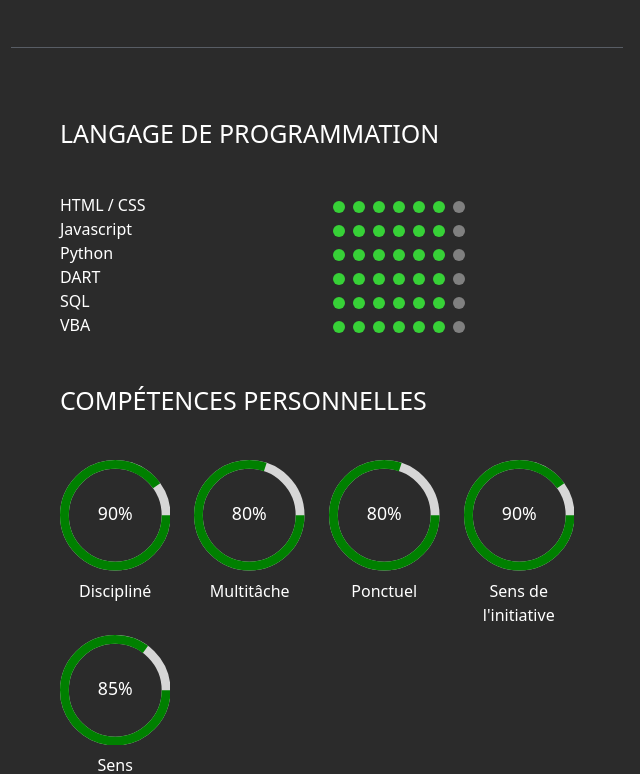
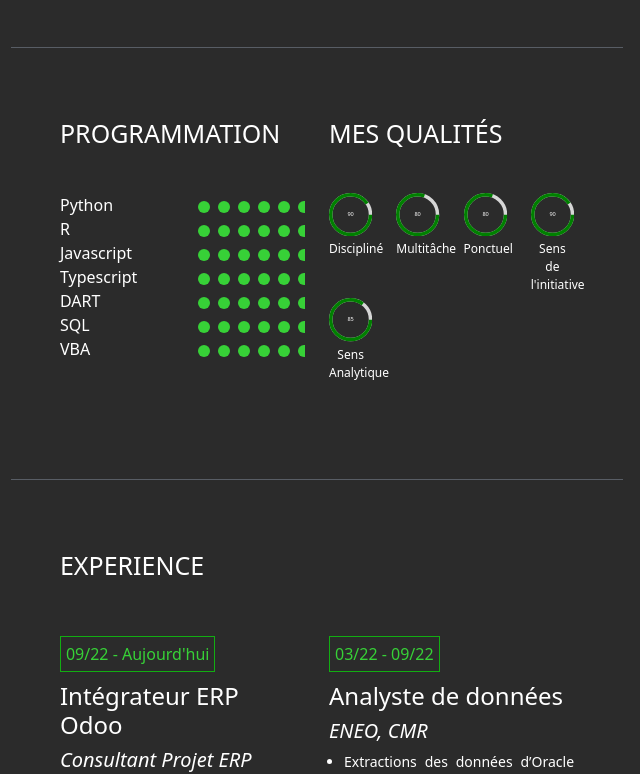
Before and after one commit to stephcyrille/last_portfolio, a React (Create React App) app: page / in a window 1280 px wide. Shown: the part 802-1576 px from the top of the page, without its empty margins (565-1205 px from the left). Built offline with nearby package versions, Linux system fonts and the light colour scheme.

Commit message:
Update skill block

```diff
--- a/src/component/gauge/CircularProgress.jsx
+++ b/src/component/gauge/CircularProgress.jsx
@@ -7,7 +7,7 @@ export const CircularProgress = (props) => {
     <>
       <CircularProgressbar
         value={percent}
-        text={`${percent}%`}
+        text={`${percent}`}
         styles={buildStyles({
           // Rotation of path and trail, in number of turns (0-1)
           rotation: 0.25,
@@ -16,7 +16,7 @@ export const CircularProgress = (props) => {
           strokeLinecap: 'butt',
 
           // Text size
-          textSize: '16px',
+          textSize: '13px',
 
           // How long animation takes to go from one percentage to another, in seconds
           pathTransitionDuration: 0.5,
@@ -31,7 +31,7 @@ export const CircularProgress = (props) => {
           backgroundColor: '#37d137',
         })}
       />
-      <div className='text-center py-2'>{ text }</div>
+      <div className='text-center py-1' style={{ fontSize: "12px" }}>{ text }</div>
     </>
   )
 }
--- a/src/component/skills/Skills.jsx
+++ b/src/component/skills/Skills.jsx
@@ -21,19 +21,20 @@ export const Skills = () => {
   return (
     <div className={ styles.sectionSkills }>
       <div className='row'>
-        <div className='col-md-12 col-12 mb-5'>
-          <h3 className="mt-0">Langage de Programmation</h3>
+        <div className='col-md-6 col-12 mb-5'>
+          <h3 className="mt-0">Programmation</h3>
           <div className='row'>
-            <LanguageLine language='HTML / CSS' />
+            <LanguageLine language='Python' />
+            <LanguageLine language='R' />
             <LanguageLine language='Javascript' />
-            <LanguageLine language='Python' />
+            <LanguageLine language='Typescript' />
             <LanguageLine language='DART' />
             <LanguageLine language='SQL' />
             <LanguageLine language='VBA' />
           </div>
         </div>
-        <div className='col-md-12 mb-2'>
-          <h3 className="mt-0">Compétences personnelles</h3>
+        <div className='col-md-6 mb-2'>
+          <h3 className="mt-0">Mes qualités</h3>
           <div className='row'>
             <div className='col-4 col-lg-3'>
                <CircularProgress text={"Discipliné"} percent={90} />
```
